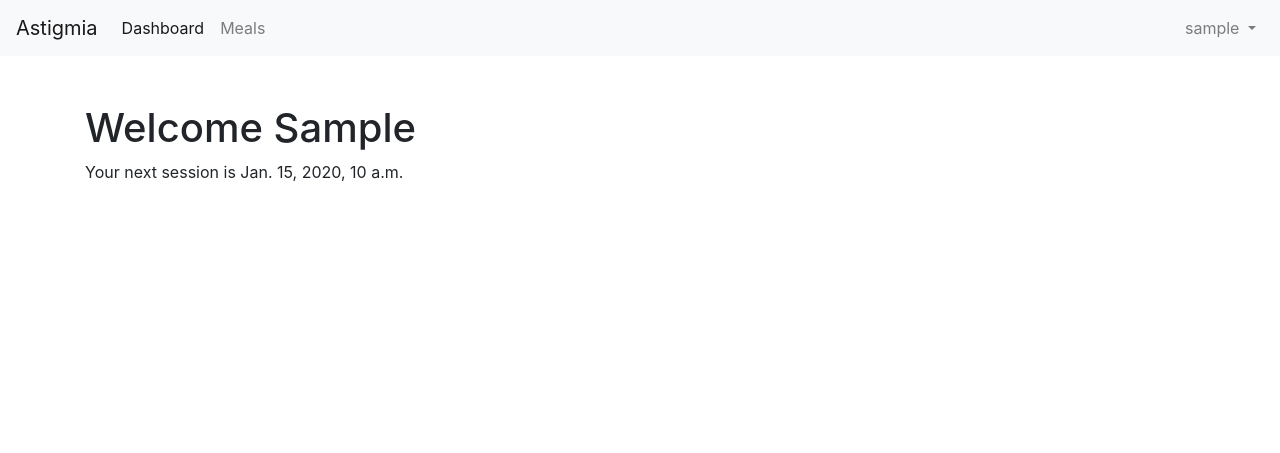
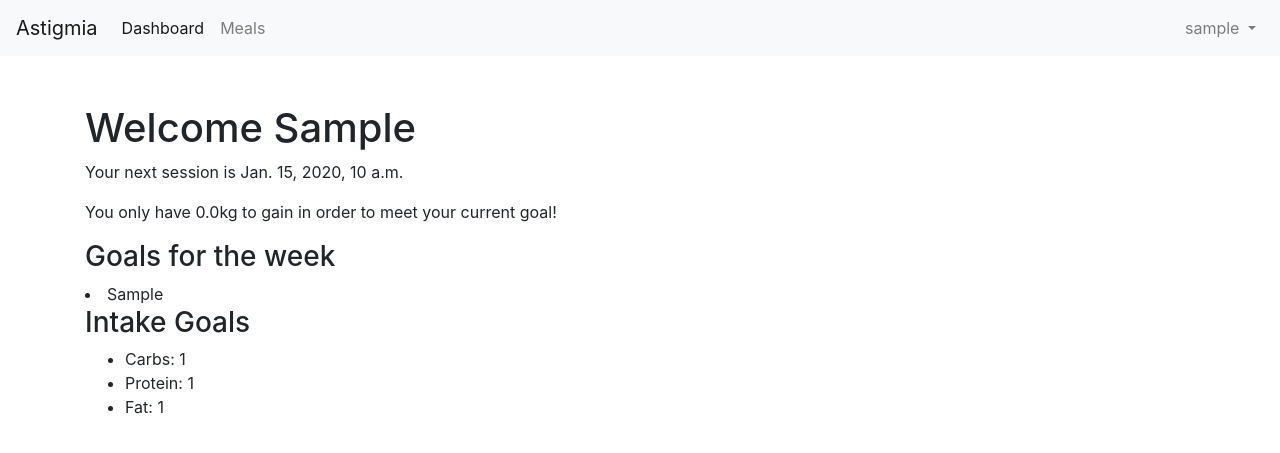
Before and after one commit to marcus-crane/astigmia, a Django app: page /dashboard/ in a window 1280 px wide. Shown: the top 453 px of the page. Run offline with Django 3.2, Linux system fonts and the light colour scheme; a user stored in the database is signed in; tables that the repository leaves empty hold one stand-in row (values such as "Sample post"); parts of the project's set-up code (start-up, migrations or seed data) failed here and were passed over.

Commit message:
Expanded dashboard to have some more info

```diff
--- a/dashboard/templates/index.html
+++ b/dashboard/templates/index.html
@@ -3,4 +3,17 @@
 {% block content %}
     <h1>Welcome {{ request.user.first_name }}</h1>
     <p>Your next session is {{ request.user.next_session }}</p>
+    <p>You only have {{ request.user.get_remaining_weight }}kg to gain in order to meet your current goal!</p>
+
+    <h3>Goals for the week</h3>
+    {% for goal in current_goals %}
+        <li>{{ goal }}</li>
+    {% endfor %}
+
+    <h3>Intake Goals</h3>
+    <ul>
+        <li>Carbs: {{ request.user.target_carbs }}</li>
+        <li>Protein: {{ request.user.target_protein }}</li>
+        <li>Fat: {{ request.user.target_fat }}</li>
+    </ul>
 {% endblock %}
--- a/dashboard/views.py
+++ b/dashboard/views.py
@@ -4,4 +4,5 @@ from django.shortcuts import render
 
 @login_required(login_url='/login')
 def index(request):
-    return render(request, 'index.html')
+    current_goals = request.user.current_goals.split('\n')
+    return render(request, 'index.html', {'current_goals': current_goals})
--- a/lobby/models.py
+++ b/lobby/models.py
@@ -9,11 +9,14 @@ class User(AbstractUser):
     signed_up = models.DateTimeField()
 
     # Workout targets
-    current_goal = models.TextField()
+    current_goals = models.CharField(max_length=200)
     current_weight = models.FloatField()
-    target_weight = models.IntegerField()
+    target_weight = models.FloatField()
 
     # Meal targets
     target_carbs = models.IntegerField()
     target_protein = models.IntegerField()
     target_fat = models.IntegerField()
+
+    def get_remaining_weight(self):
+        return round(self.target_weight - self.current_weight, 2)
```
